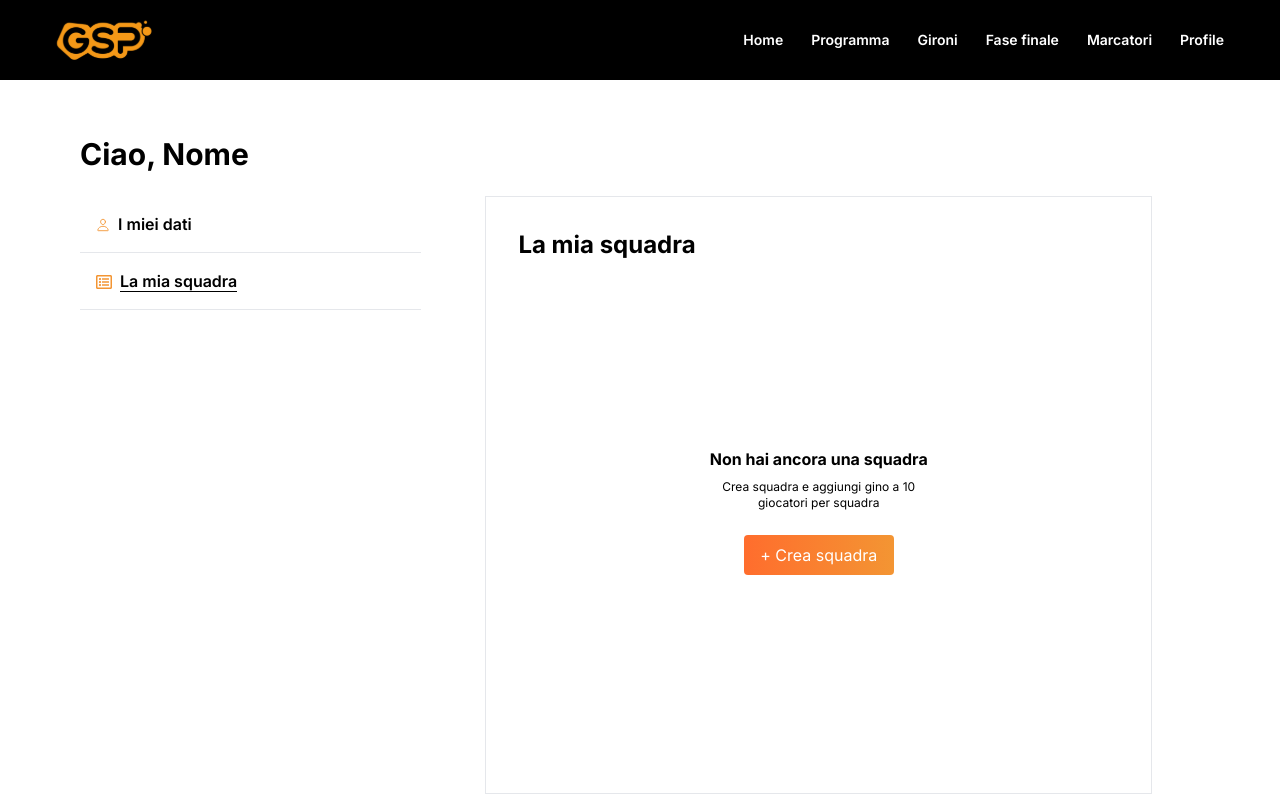
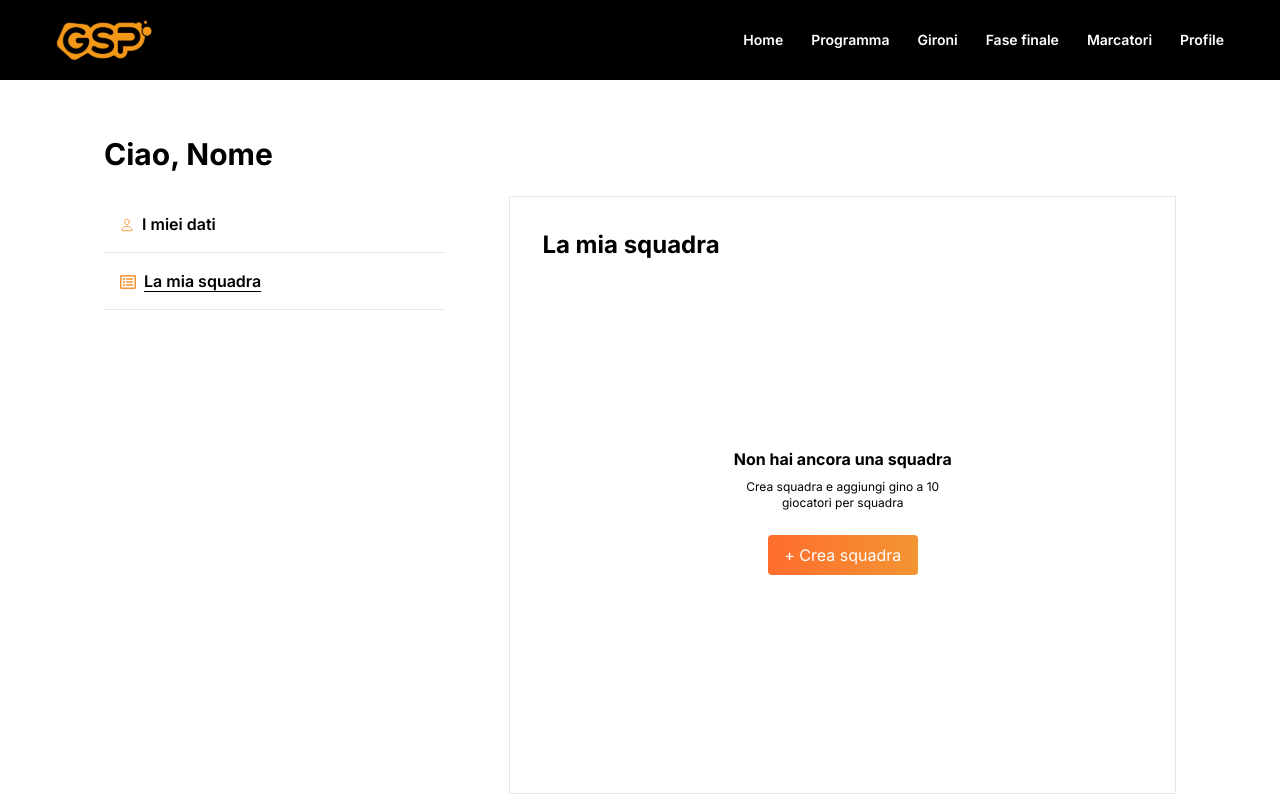
Before and after one commit to graziolieduardo/gsplizzana-frontend, a Next.js app: page /dashboard/squadra in a window 1280 px wide. Shown: the top 800 px of the page. Built offline with nearby package versions, Linux system fonts and the light colour scheme.

Commit message:
fix dahsh layout

```diff
--- a/src/layouts/DashLayout.tsx
+++ b/src/layouts/DashLayout.tsx
@@ -12,10 +12,10 @@ export const DashLayout = ({ children }: LayoutProps) => {
     const pathName = usePathname()
 
     return (
-        <div className="h-[calc(100vh-80px)] max-w-container 2xl:max-w-container-xl  mx-4 md:px-16">
+        <div className="h-[calc(100vh-80px)] max-w-container 2xl:max-w-container-xl mx-4 md:mx-auto md:px-16">
 
             <h2 className="font-bold text-3xl mt-14 ">Ciao, Nome </h2>
-            <div className="md:flex justify-between mt-6">
+            <div className="md:flex justify-between mt-6 ">
 
                 <div className="md:w-[450px] h-full font-semibold md:pr-16">
                     <ul className="flex-1">
@@ -23,6 +23,7 @@ export const DashLayout = ({ children }: LayoutProps) => {
                         <li className="py-4 pl-4 border-b"><Link href="/dashboard/squadra"><FaRegListAlt className="inline mr-1 text-primary" /> <span className={`${ pathName?.includes('squadra') ? 'border-b border-black' : "" }`}>La mia squadra</span> </Link></li>
                     </ul>
                 </div>
+
                 <div className="md:w-[745px] min-h-[500px] border p-8 mt-12 md:mt-0 ">
 
                         {children}
```
